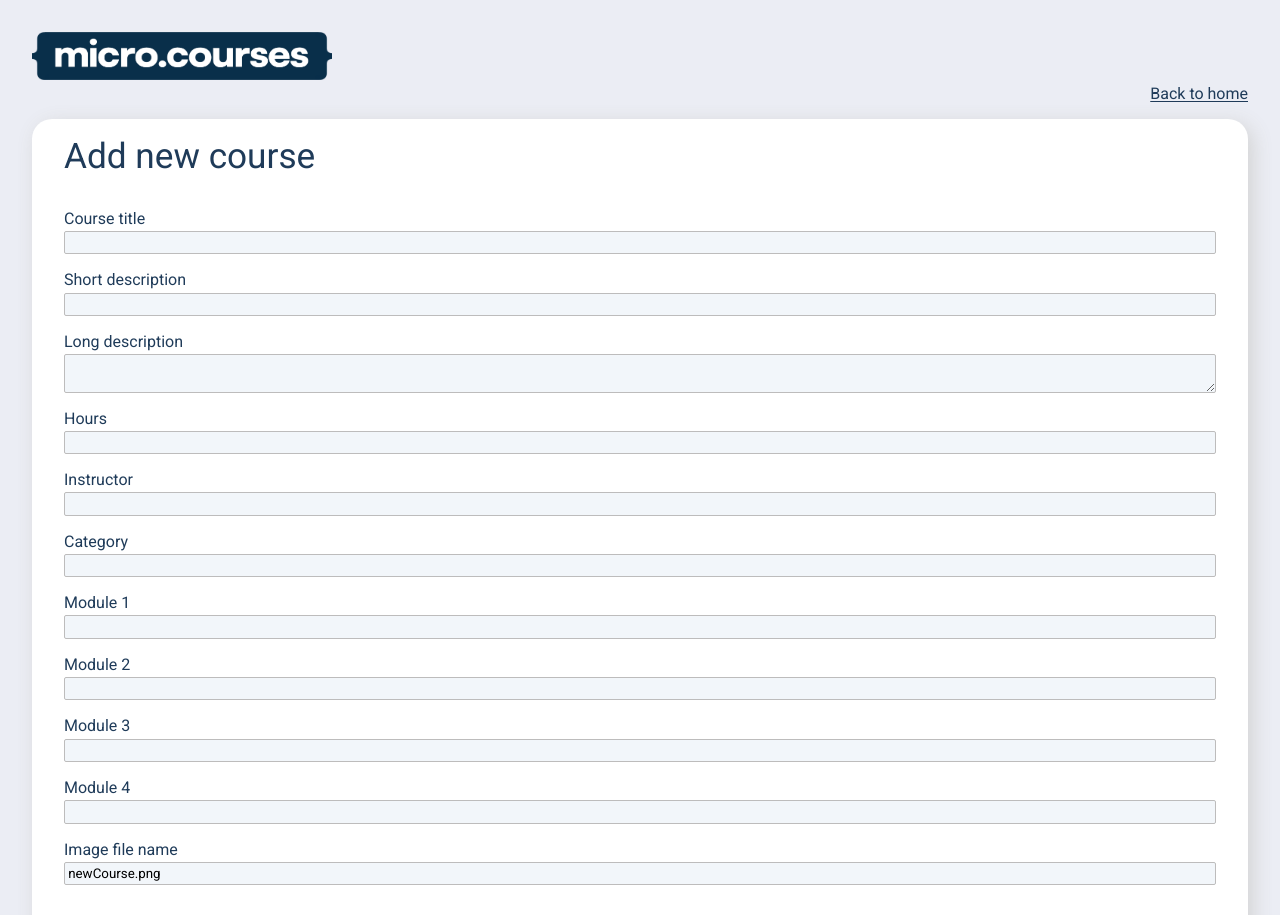
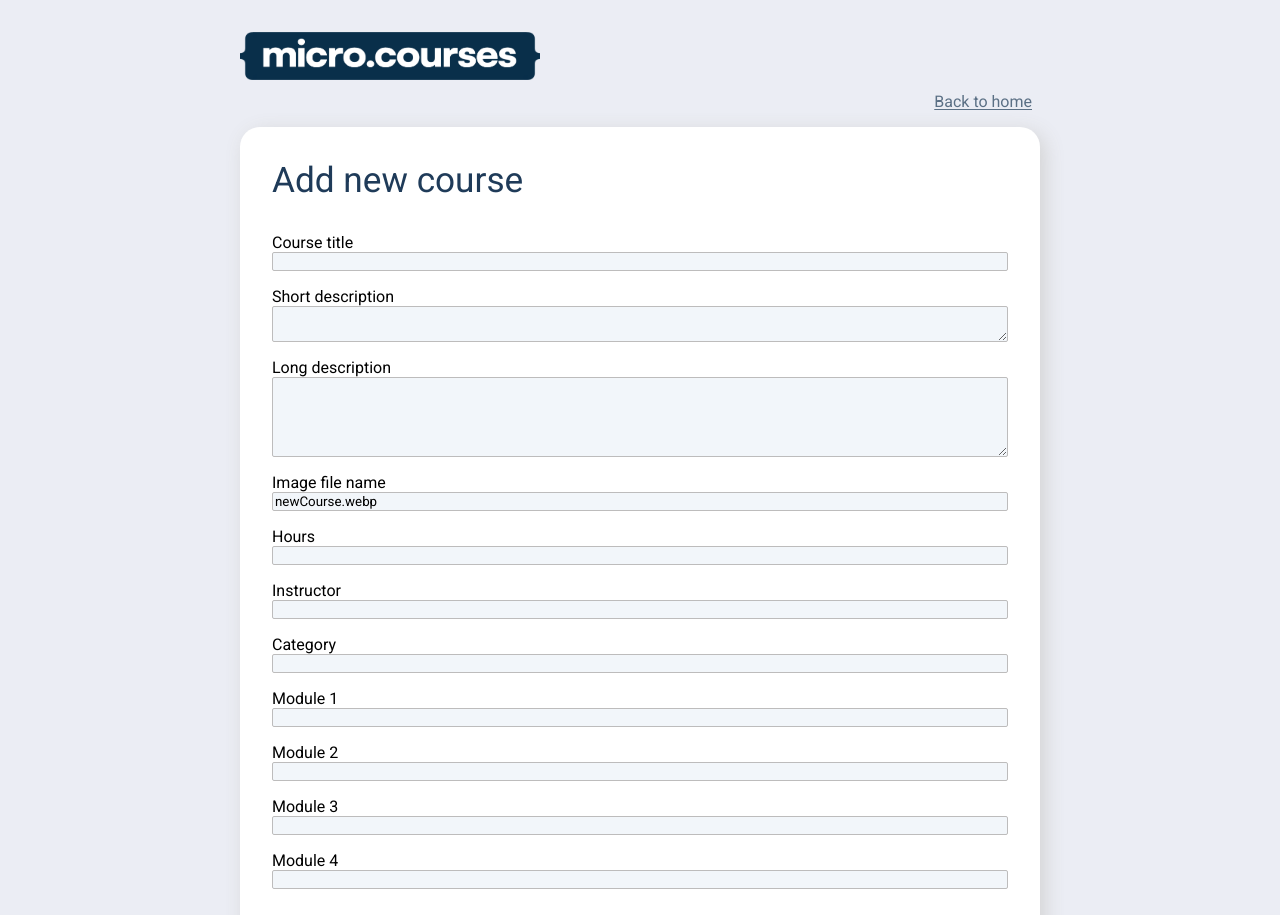
Before and after one commit to joCodes01/MicroCourses_MERN_app, a React app in the folder frontend/: page /addnewcourse in a window 1280 px wide. Shown: the top 915 px of the page. Built offline with nearby package versions, Linux system fonts and the light colour scheme; the HTML template or start-up script is replaced by a standard one.

Commit message:
Improve error handling. Improve responsive styling. Improve firm submit finctionality and state setting.

```diff
--- a/frontend/src/components/CourseListItem.jsx
+++ b/frontend/src/components/CourseListItem.jsx
@@ -21,7 +21,7 @@ function CourseListItem({ coursetitle, shortdescription, hours, image, id }) {
               <p className="shortdescription">{shortdescription}</p>
             </div>
             <div className="cardfooter">
-              <p>{hours} hours</p>
+              <p className="hours">{hours} hours</p>
               <p className="link-style">View course</p>
             </div>
           </div>
--- a/frontend/src/pages/AddNewCourse.jsx
+++ b/frontend/src/pages/AddNewCourse.jsx
@@ -1,49 +1,50 @@
 import React from "react";
-import { NavLink, useParams } from "react-router-dom";
+import { NavLink, useNavigate } from "react-router-dom";
 import { Navbar } from "/src/components/Navbar.jsx";
 import { useState, useEffect } from "react";
 import axios from "axios";
 
 export function AddNewCourse() {
-  const [courseTitle, setCourseTitle] = useState(null);
-  const [shortDescription, setShortDescription] = useState(null);
-  const [longDescription, setLongDescription] = useState(null);
-  const [hours, setHours] = useState(null);
-  const [instructor, setInstructor] = useState(null);
-  const [category, setCategory] = useState(null);
-  const [module1, setModule1] = useState(null);
-  const [module2, setModule2] = useState(null);
-  const [module3, setModule3] = useState(null);
-  const [module4, setModule4] = useState(null);
-  const [imageFileName, setImageFileName] = useState("newCourse.png");
+  const navigate = useNavigate();
+
+  const [courseTitle, setCourseTitle] = useState("");
+  const [shortDescription, setShortDescription] = useState("");
+  const [longDescription, setLongDescription] = useState("");
+  const [hours, setHours] = useState("");
+  const [instructor, setInstructor] = useState("");
+  const [category, setCategory] = useState("");
+  const [module1, setModule1] = useState("");
+  const [module2, setModule2] = useState("");
+  const [module3, setModule3] = useState("");
+  const [module4, setModule4] = useState("");
+  const [imageFileName, setImageFileName] = useState("newCourse.webp");
+  const [modules, setModules] = useState([]);
+  const [error, setError] = useState("");
 
   const handleSubmit = (e) => {
     e.preventDefault();
 
-    const modules = [];
-    modules.push(
+    const newModules = [
+      ...modules,
       { title: module1 },
       { title: module2 },
       { title: module3 },
       { title: module4 },
-    );
+    ];
+    setModules(newModules);
 
-    axios.post("http://localhost:5999/courses", {
-      courseTitle: courseTitle,
+    axios
+      .post("http://localhost:5999/courses", {
         title: courseTitle,
-      shortDescription: shortDescription,
         description: shortDescription,
         longDescription: longDescription,
-      modules: modules,
-      hours: hours,
+        modules: newModules,
         duration: hours,
         image: imageFileName,
         instructor: instructor,
         category: category,
-    });
-
-    //ADD ERROR HANDLING HERE! .then & .catch
-
+      })
+      .then(() => {
         setCourseTitle("");
         setShortDescription("");
         setLongDescription("");
@@ -55,10 +56,19 @@ export function AddNewCourse() {
         setModule3("");
         setModule4("");
         setImageFileName("");
+
+        navigate("/");
+      })
+      .catch((error) => {
+        setError("Error, course not saved.");
+        console.error("Error: unable to save course: ", error);
+      });
+
+    //ADD ERROR HANDLING HERE! .then & .catch
   };
 
   return (
-    <>
+    <div className="addnewcoursepage-container">
       <Navbar />
       <NavLink to="/">
         <p className="backhome">Back to home</p>
@@ -66,8 +76,10 @@ export function AddNewCourse() {
 
       <section className="courseDetails-container">
         <h1 className="details-title">Add new course</h1>
+        {error && <p className="error-message">{error}</p>}
         <div className="details-container">
           <form onSubmit={handleSubmit}>
+            <div>
               <div>
                 <label htmlFor="courseTitle">Course title</label>
                 <input
@@ -80,83 +92,21 @@ export function AddNewCourse() {
               </div>
               <div>
                 <label htmlFor="shortDescription">Short description</label>
-              <input
-                type="text"
+                <textarea
                   name="shortDescription"
                   id="shortDescription"
+                  value={shortDescription}
                   onChange={(e) => setShortDescription(e.target.value)}
-              ></input>
+                ></textarea>
               </div>
               <div>
                 <label htmlFor="longDescription">Long description</label>
                 <textarea
                   name="longDescription"
                   id="longDescription"
+                  value={longDescription}
                   onChange={(e) => setLongDescription(e.target.value)}
                 ></textarea>
-            </div>
-            <div>
-              <label htmlFor="hours">Hours</label>
-              <input
-                type="text"
-                name="hours"
-                id="hours"
-                onChange={(e) => setHours(e.target.value)}
-              ></input>
-            </div>
-            <div>
-              <label htmlFor="instructor">Instructor</label>
-              <input
-                type="text"
-                name="instructor"
-                id="instructor"
-                onChange={(e) => setInstructor(e.target.value)}
-              ></input>
-            </div>
-            <div>
-              <label htmlFor="category">Category</label>
-              <input
-                type="text"
-                name="category"
-                id="category"
-                onChange={(e) => setCategory(e.target.value)}
-              ></input>
-            </div>
-            <div>
-              <label htmlFor="module1">Module 1</label>
-              <input
-                type="text"
-                name="module1"
-                id="module1"
-                onChange={(e) => setModule1(e.target.value)}
-              ></input>
-            </div>
-            <div>
-              <label htmlFor="module1">Module 2</label>
-              <input
-                type="text"
-                name="module2"
-                id="module2"
-                onChange={(e) => setModule2(e.target.value)}
-              ></input>
-            </div>
-            <div>
-              <label htmlFor="module1">Module 3</label>
-              <input
-                type="text"
-                name="module3"
-                id="module3"
-                onChange={(e) => setModule3(e.target.value)}
-              ></input>
-            </div>
-            <div>
-              <label htmlFor="module1">Module 4</label>
-              <input
-                type="text"
-                name="module4"
-                id="module4"
-                onChange={(e) => setModule4(e.target.value)}
-              ></input>
               </div>
               <div>
                 <label htmlFor="imagename">Image file name</label>
@@ -168,13 +118,87 @@ export function AddNewCourse() {
                   onChange={(e) => setImageFileName(e.target.value)}
                 ></input>
               </div>
+            </div>
+            <div>
+              <div>
+                <label htmlFor="hours">Hours</label>
+                <input
+                  type="text"
+                  name="hours"
+                  id="hours"
+                  value={hours}
+                  onChange={(e) => setHours(e.target.value)}
+                ></input>
+              </div>
+              <div>
+                <label htmlFor="instructor">Instructor</label>
+                <input
+                  type="text"
+                  name="instructor"
+                  id="instructor"
+                  value={instructor}
+                  onChange={(e) => setInstructor(e.target.value)}
+                ></input>
+              </div>
+              <div>
+                <label htmlFor="category">Category</label>
+                <input
+                  type="text"
+                  name="category"
+                  id="category"
+                  value={category}
+                  onChange={(e) => setCategory(e.target.value)}
+                ></input>
+              </div>
+              <div>
+                <label htmlFor="module1">Module 1</label>
+                <input
+                  type="text"
+                  name="module1"
+                  id="module1"
+                  value={module1}
+                  onChange={(e) => setModule1(e.target.value)}
+                ></input>
+              </div>
+              <div>
+                <label htmlFor="module1">Module 2</label>
+                <input
+                  type="text"
+                  name="module2"
+                  id="module2"
+                  value={module2}
+                  onChange={(e) => setModule2(e.target.value)}
+                ></input>
+              </div>
+              <div>
+                <label htmlFor="module1">Module 3</label>
+                <input
+                  type="text"
+                  name="module3"
+                  id="module3"
+                  value={module3}
+                  onChange={(e) => setModule3(e.target.value)}
+                ></input>
+              </div>
+              <div>
+                <label htmlFor="module1">Module 4</label>
+                <input
+                  type="text"
+                  name="module4"
+                  id="module4"
+                  value={module4}
+                  onChange={(e) => setModule4(e.target.value)}
+                ></input>
+              </div>
+            </div>
+
             <button className="submit-button" type="submit">
               Submit
             </button>
           </form>
         </div>
       </section>
-    </>
+    </div>
   );
 }
 export default AddNewCourse;
--- a/frontend/src/styles/Styles.css
+++ b/frontend/src/styles/Styles.css
@@ -50,6 +50,7 @@ html {
   --mc-title-blue: #1f3b59;
   --mc-background-color: #ebedf4;
   --mc-link-blue: #007ce9;
+  --mc-text: #5b7085;
 }
 a {
   text-decoration: none;
@@ -73,19 +74,22 @@ h2 {
   color: var(--mc-title-blue);
 }
 p {
-  font-weight: 300;
+  font-weight: 400;
   font-size: 1em;
   margin: 0 0 0.5rem 0;
+  color: var(--mc-text);
 }
 li {
-  font-weight: 300;
+  font-weight: 400;
   font-size: 1rem;
   padding-bottom: 1rem;
+  color: var(--mc-text);
 }
 ul {
   padding: 0;
   margin-top: 1rem;
 }
+
 input,
 textarea {
   border: 1px solid rgb(189, 188, 188);
@@ -97,6 +101,10 @@ textarea {
   width: 300px;
   height: auto;
 }
+.error-message {
+  font-weight: 600;
+  color: red;
+}
 
 /* HOME PAGE*/
 
@@ -104,7 +112,7 @@ textarea {
   display: flex;
   align-items: end;
   justify-content: space-between;
-  margin: 3rem 0;
+  margin: 3rem 0 1rem 0;
 }
 .home-title-container h1,
 .home-title-container p {
@@ -186,16 +194,25 @@ textarea {
   text-decoration: underline;
   font-weight: 500;
   text-underline-offset: 0.15rem;
+  padding: 0.5rem;
+}
+.hours {
+  color: var(--mc-title-blue);
 }
 
 /* COURSE DETAILS PAGE */
+.coursedetailspage-container {
+  max-width: fit-content;
+  margin: 0 auto;
+}
 
 .courseDetails-container {
   background-color: white;
-  margin: 1rem auto;
+  /* margin: 1rem auto; */
   border-radius: 20px;
   box-shadow: 5px 5px 20px lightgrey;
   overflow: hidden;
+  max-width: 70rem;
 }
 .detailsimage-container {
   width: 100%;
@@ -205,8 +222,7 @@ textarea {
   align-items: center;
 }
 .details-title {
-  margin: 1rem 2rem;
-  margin-bottom: 2rem;
+  margin: 2rem 2rem;
 }
 .coursedetails {
   display: flex;
@@ -215,11 +231,7 @@ textarea {
   width: 100%;
   object-fit: cover;
 }
-.modules-flex {
-  display: flex;
-  flex-direction: column;
-  margin: 0 2rem 2rem 2rem;
-}
+
 .enrol-button,
 .submit-button {
   width: 100%;
@@ -236,8 +248,15 @@ textarea {
   display: flex;
   flex-direction: column;
   padding: 0 2rem;
-  flex: 1.2;
   margin-bottom: 2rem;
+  flex: 1;
+}
+.modules-flex {
+  display: flex;
+  flex-direction: column;
+  margin: 0 2rem 2rem 2rem;
+  justify-content: space-between;
+  flex: 1.5;
 }
 .modules-container {
   display: flex;
@@ -245,16 +264,16 @@ textarea {
   justify-content: space-between;
   padding: 2rem 3rem;
   background-color: rgb(244, 247, 255);
-  flex: 0.8;
   border-radius: 20px;
 }
 .detailshours {
-  font-weight: 400;
+  margin-top: 1.5rem;
 }
 .short-description {
   font-weight: 500;
   font-size: 1.2rem;
   margin-bottom: 1rem;
+  color: var(--mc-title-blue);
 }
 .long-description {
   line-height: 1rem;
@@ -266,8 +285,13 @@ textarea {
 }
 
 /* ADD NEW COURSE PAGE */
+.addnewcoursepage-container {
+  margin: 0 auto;
+  /* width: fit-content; */
+  max-width: 50em;
+}
 
-form > div {
+form > div > div {
   display: flex;
   flex-direction: column;
   margin-bottom: 1rem;
@@ -280,10 +304,13 @@ form > div > label {
   color: var(--mc-title-blue);
   margin-bottom: 0.2rem;
 }
+#longDescription {
+  height: 5rem;
+}
 
 /* MEDIA QUERIES */
 
-@media screen and (max-width: 1120px) {
+@media screen and (max-width: 950px) {
   .courselistcontainer {
     grid-template-columns: 1fr 1fr;
   }
@@ -293,12 +320,21 @@ form > div > label {
   .enrol-button {
     margin-top: 3rem;
   }
+  .coursedetailspage-container {
+    margin: 0 1rem;
+  }
 }
+/*
+@media screen and (max-width: 950px) {
+  .coursedetailspage-container {
+    margin: 0 2rem;
+  }
+} */
 
 @media screen and (max-width: 700px) {
-  body {
-    padding: 2rem 2rem;
-  }
+  /* body {
+    padding: 2rem 0;
+  } */
   .courselistcontainer {
     grid-template-columns: 1fr;
     margin-left: auto;
@@ -320,4 +356,16 @@ form > div > label {
     margin-left: auto;
     margin-right: auto;
   }
+  .coursedetailspage-container {
+    margin: 0 1rem;
+  }
 }
+
+@media screen and (max-width: 550px) {
+  .detailsimage-container {
+    height: 100%;
+  }
+  /* .coursedetailspage-container {
+    margin: 0 3rem;
+  } */
+}
```
Also changed, not shown: frontend/src/pages/CourseDetails.jsx (+8 -10 lines), frontend/src/pages/Home.jsx (+3 -23 lines), 1 other file (tests, documents, lock files or other folders). Lines whose indentation alone changed are shown as unchanged.
